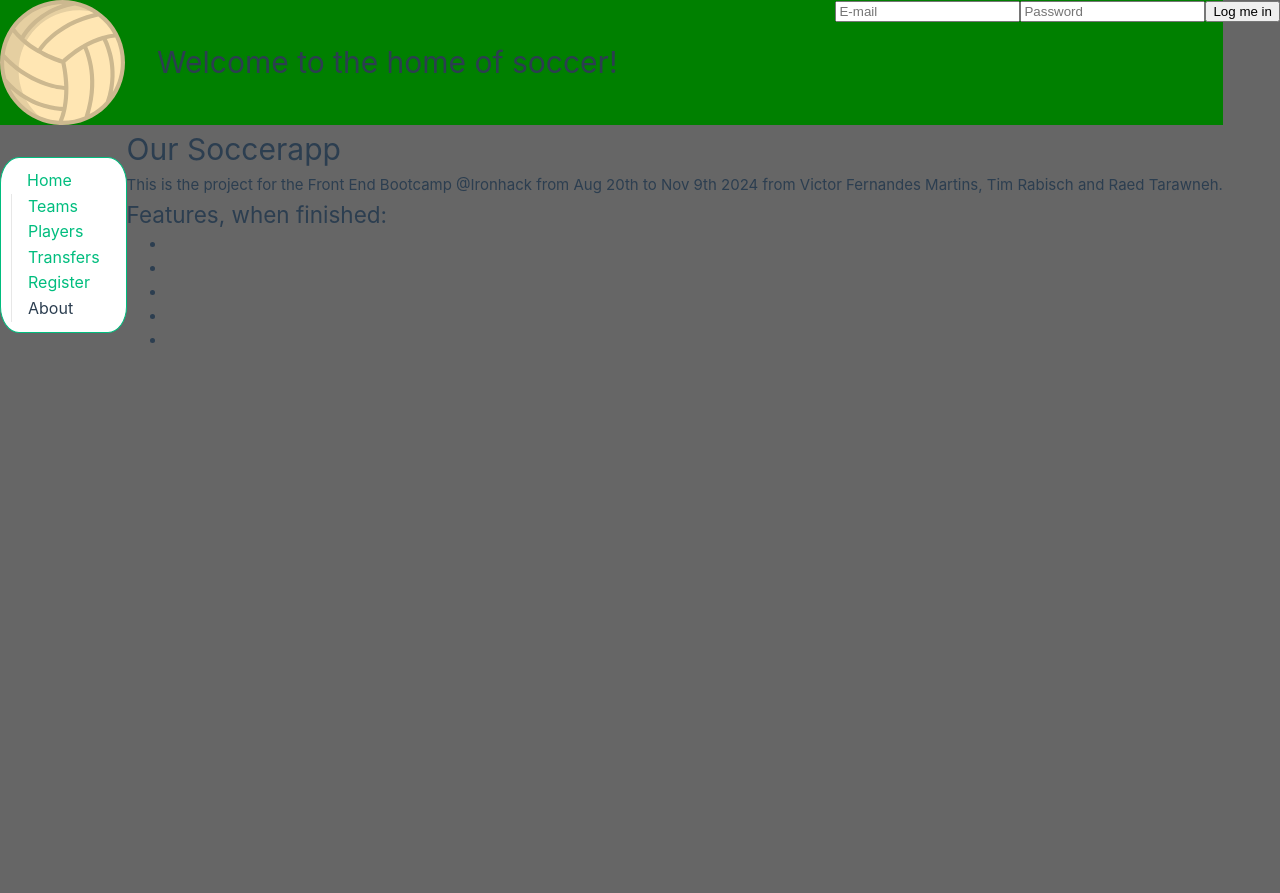
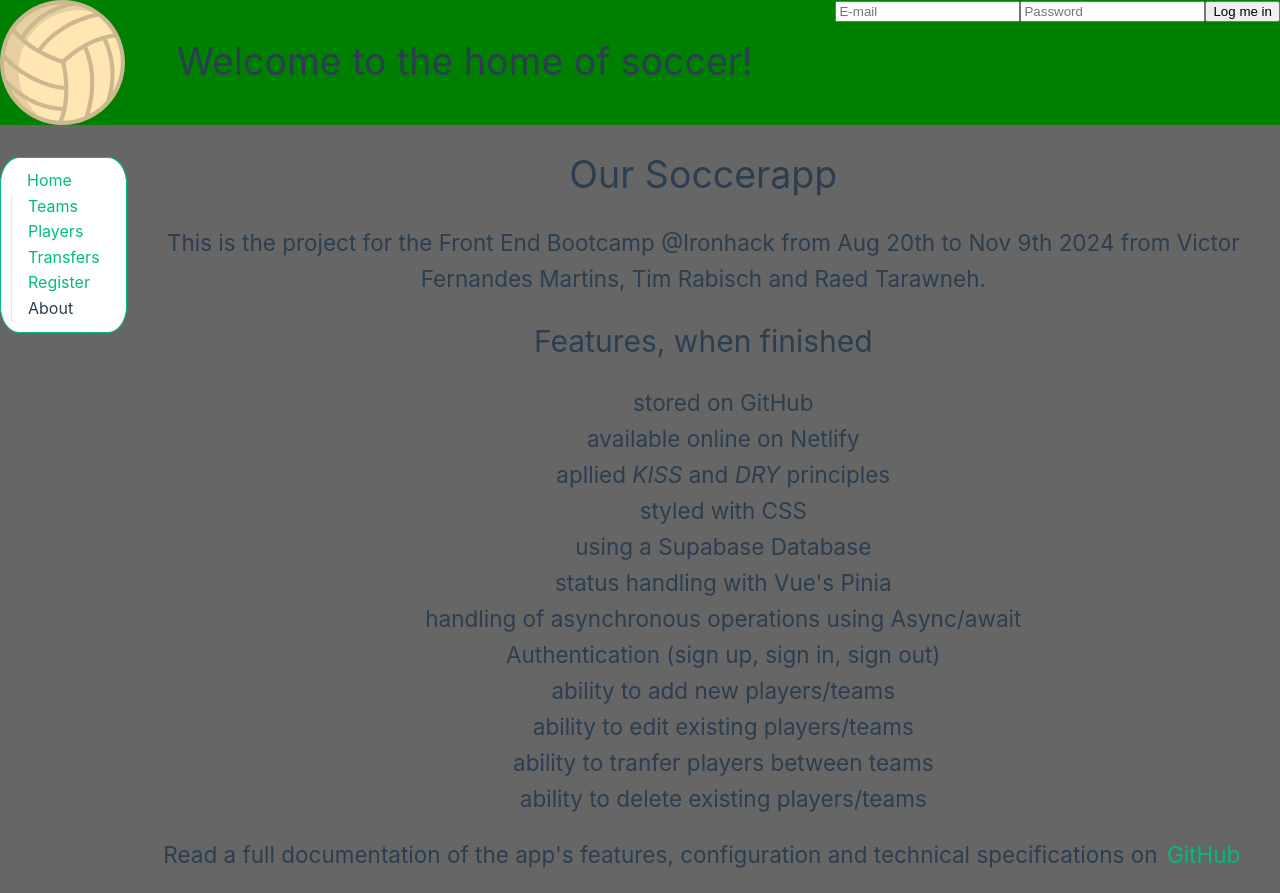
Before and after one commit to Bastelrocks/Project-Team-C, a Vue app in the folder SoccerApp/: page /about in a window 1280 px wide. Before the commit the page ends 800 px from the top, so only its background shows below. Built offline with nearby package versions, Linux system fonts and the light colour scheme.

Commit message:
updated the aboutview with content and css

```diff
--- a/SoccerApp/src/views/AboutView.vue
+++ b/SoccerApp/src/views/AboutView.vue
@@ -4,14 +4,22 @@
     <p>This is the project for the Front End Bootcamp @Ironhack from Aug 20th to Nov 9th 2024 from Victor Fernandes Martins,
       Tim Rabisch and Raed Tarawneh.
     </p>
-    <h2>Features, when finished:</h2>
+    <h2>Features, when finished</h2>
     <ul>
-      <li></li>
-      <li></li>
-      <li></li>
-      <li></li>
-      <li></li>
+      <li>stored on GitHub</li>
+      <li>available online on Netlify</li>
+      <li>apllied <i>KISS</i> and <i>DRY</i> principles</li>
+      <li>styled with CSS</li>
+      <li>using a Supabase Database</li>
+      <li>status handling with Vue's Pinia</li>
+      <li>handling of asynchronous operations using Async/await</li>
+      <li>Authentication (sign up, sign in, sign out)</li>
+      <li>ability to add new players/teams</li>
+      <li>ability to edit existing players/teams</li>
+      <li>ability to tranfer players between teams</li>
+      <li>ability to delete existing players/teams</li>
     </ul>
+    <p>Read a full documentation of the app's features, configuration and technical specifications on <a href="https://github.com/Bastelrocks/Project-Team-C/blob/main/README.md">GitHub</a></p>
 
 
   </div>
@@ -27,4 +35,26 @@
     flex-direction: column;
   }
 } */
+ h1{
+  font-size:2.5em;
+  margin:20px;
+  text-align: center;
+ }
+ h2{
+  font-size:2em;
+  margin:20px;
+  text-align: center;
+ }
+ ul{
+  margin:20px;
+  text-align: center;
+  list-style: none;
+  font-size: 1.5em;
+ }
+p{
+  margin:20px;
+  font-size: 1.5em;
+  text-align: center;
+}
+
 </style>
```
